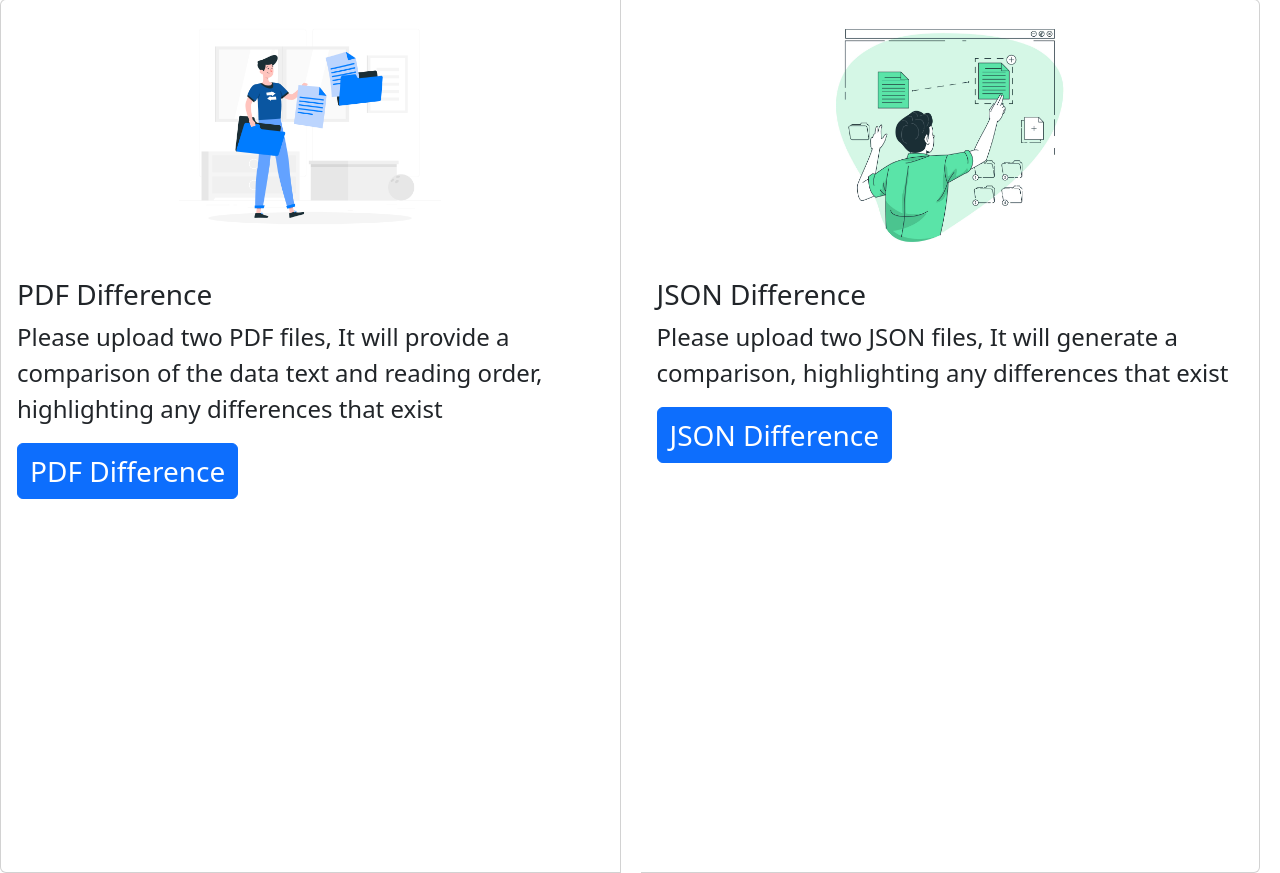
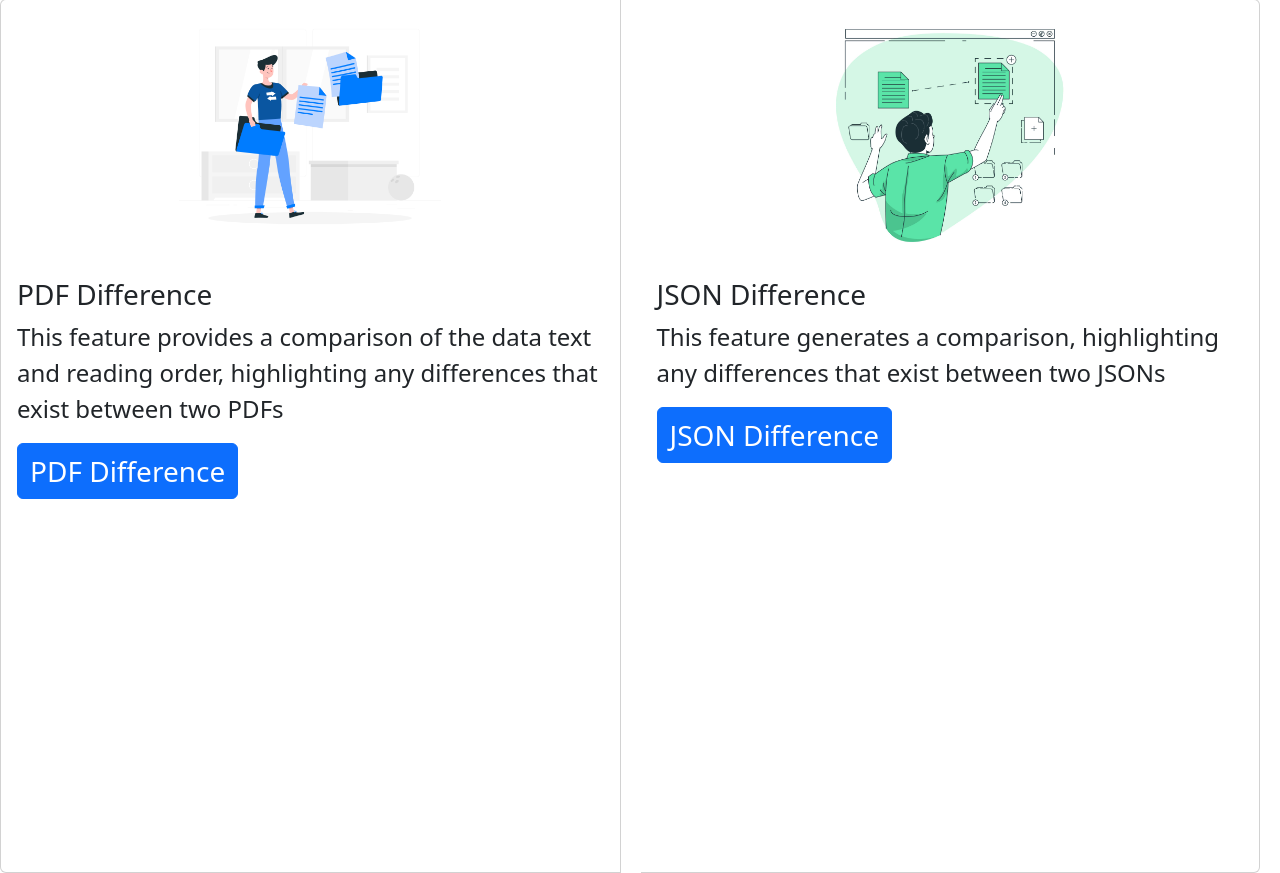
Before and after one commit to abhi-david/PDF-Check, a Flask app: page / in a window 1280 px wide. Shown: the part 57-930 px from the top of the page. Run offline with Flask 2, Linux system fonts and the light colour scheme.

Commit message:
Update home.html

```diff
--- a/templates/home.html
+++ b/templates/home.html
@@ -12,7 +12,7 @@
       <img class="card-img-top" src="{{ url_for('static', filename='5843117_2924732.jpg') }}" alt="Card image cap">
       <div class="card-body">
         <h5 class="card-title fs-3">PDF Difference</h5>
-        <p class="card-text fs-4">Please upload two PDF files, It will provide a comparison of the data text and reading order, highlighting any differences that exist</p>
+        <p class="card-text fs-4">This feature  provides a comparison of the data text and reading order, highlighting any differences that exist between two PDFs</p>
         <a href="/diff" class="btn btn-primary fs-3">PDF Difference</a>
       </div>
     </div>
@@ -21,12 +21,21 @@
       <img class="card-img-top" src="{{ url_for('static', filename='10838247_4559992.jpg') }}"     alt="Card image cap">
       <div class="card-body p-3">
         <h5 class="card-title fs-3">JSON Difference</h5>
-        <p class="card-text fs-4"> Please upload two JSON files, It will generate a comparison, highlighting any differences that exist</p>
+        <p class="card-text fs-4"> This feature generates a comparison, highlighting any differences that exist between two JSONs</p>
         <a href="/diffjson" class="btn btn-primary fs-3">JSON Difference</a>
       </div>
     </div>
 
 
+    <!-- <div class="card ">
+      <img class="card-img-top"src="{{ url_for('static', filename='4105860_2152177.jpg') }}" alt="Card image cap">
+      <div class="card-body ">
+        <h5 class="card-title fs-3">PDF Validate </h5>
+        <p class="card-text fs-4">Please Upload a PDF file, it will validate the PDF</p>
+        <a href="/validate" class="btn btn-primary fs-3">PDF Validate</a>
+      </div>
+    </div> -->
+
 </div>
 
   <script  src="../static/js/main.js"></script>
```
